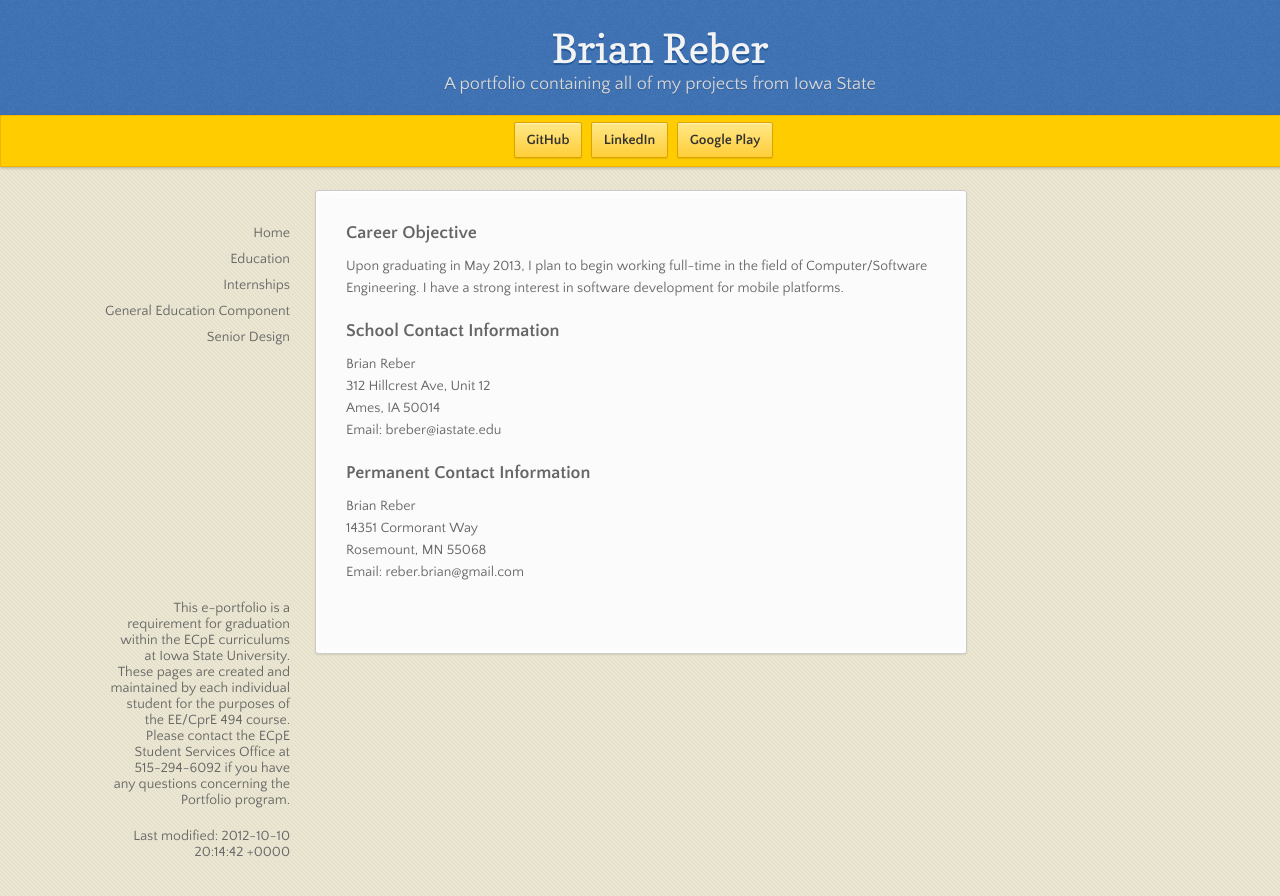
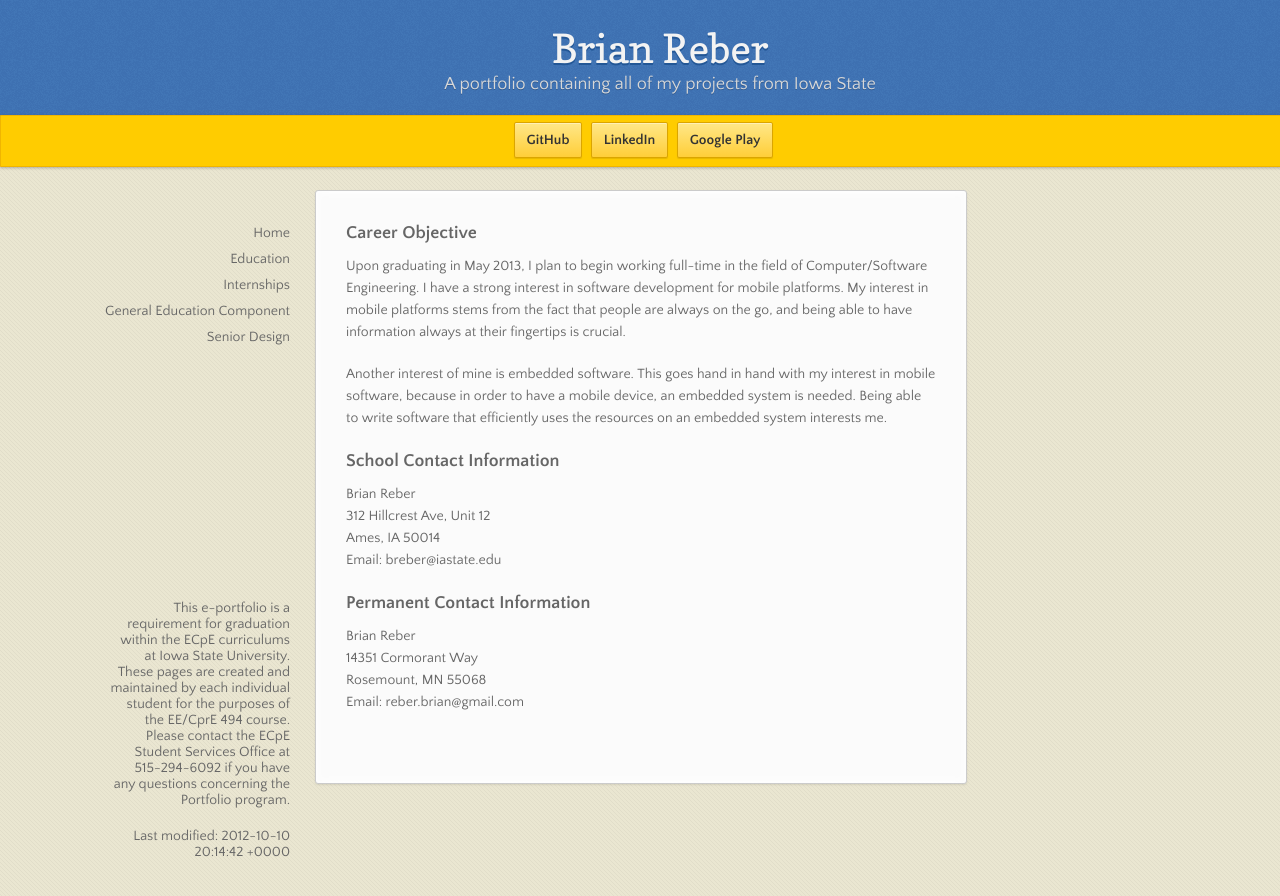
Before and after one commit to breber/school, a Jekyll site: the page built from index.md, in a window 1280 px wide. Shown: the top 896 px of the page. Built offline with Jekyll 4.4.1, drawn with Linux system fonts in a browser that asks for light colours; Markdown is read by kramdown in place of the engine named in the settings.

Commit message:
Expand on the career objective

```diff
--- a/index.md
+++ b/index.md
@@ -6,7 +6,9 @@ summary: Portfolio containing all projects from Iowa State
 
 ### Career Objective
 
-Upon graduating in May 2013, I plan to begin working full-time in the field of Computer/Software Engineering. I have a strong interest in software development for mobile platforms.
+Upon graduating in May 2013, I plan to begin working full-time in the field of Computer/Software Engineering. I have a strong interest in software development for mobile platforms. My interest in mobile platforms stems from the fact that people are always on the go, and being able to have information always at their fingertips is crucial.
+
+Another interest of mine is embedded software. This goes hand in hand with my interest in mobile software, because in order to have a mobile device, an embedded system is needed. Being able to write software that efficiently uses the resources on an embedded system interests me.
 
 ### School Contact Information
 
```
